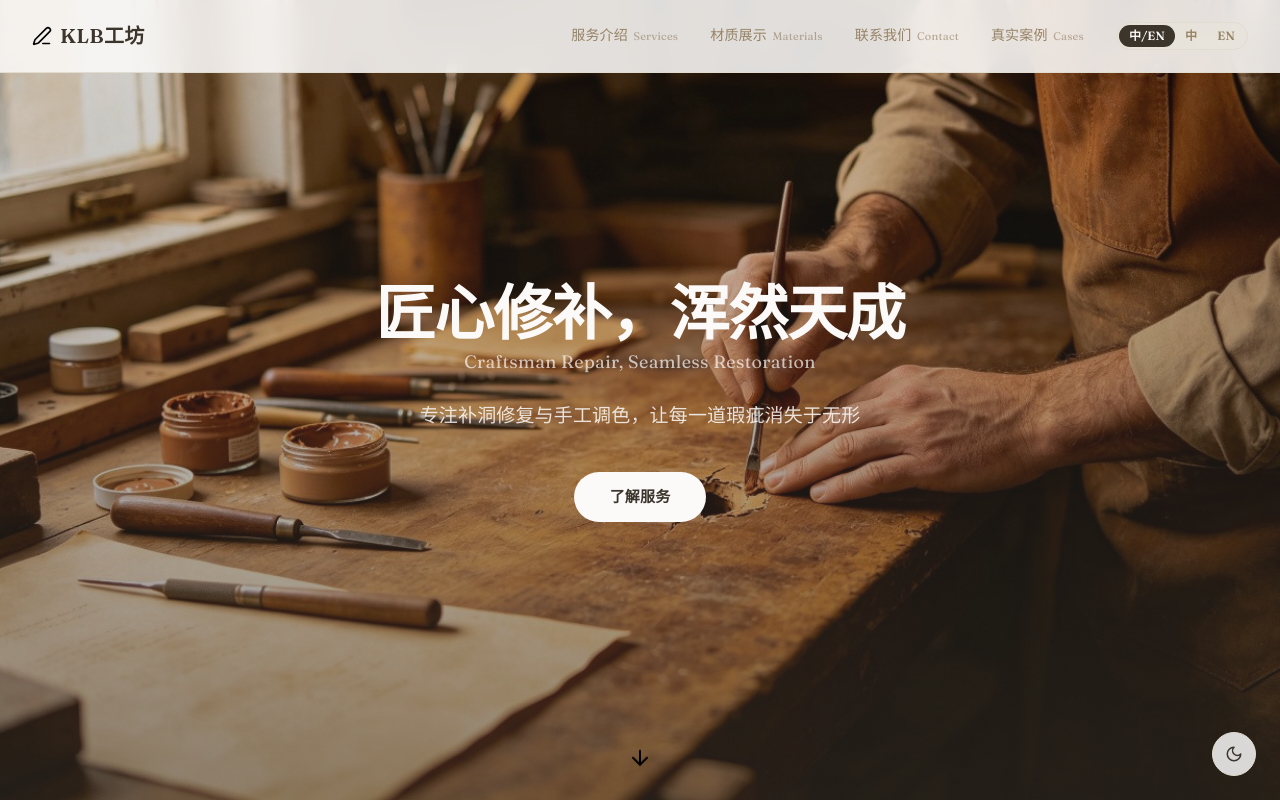
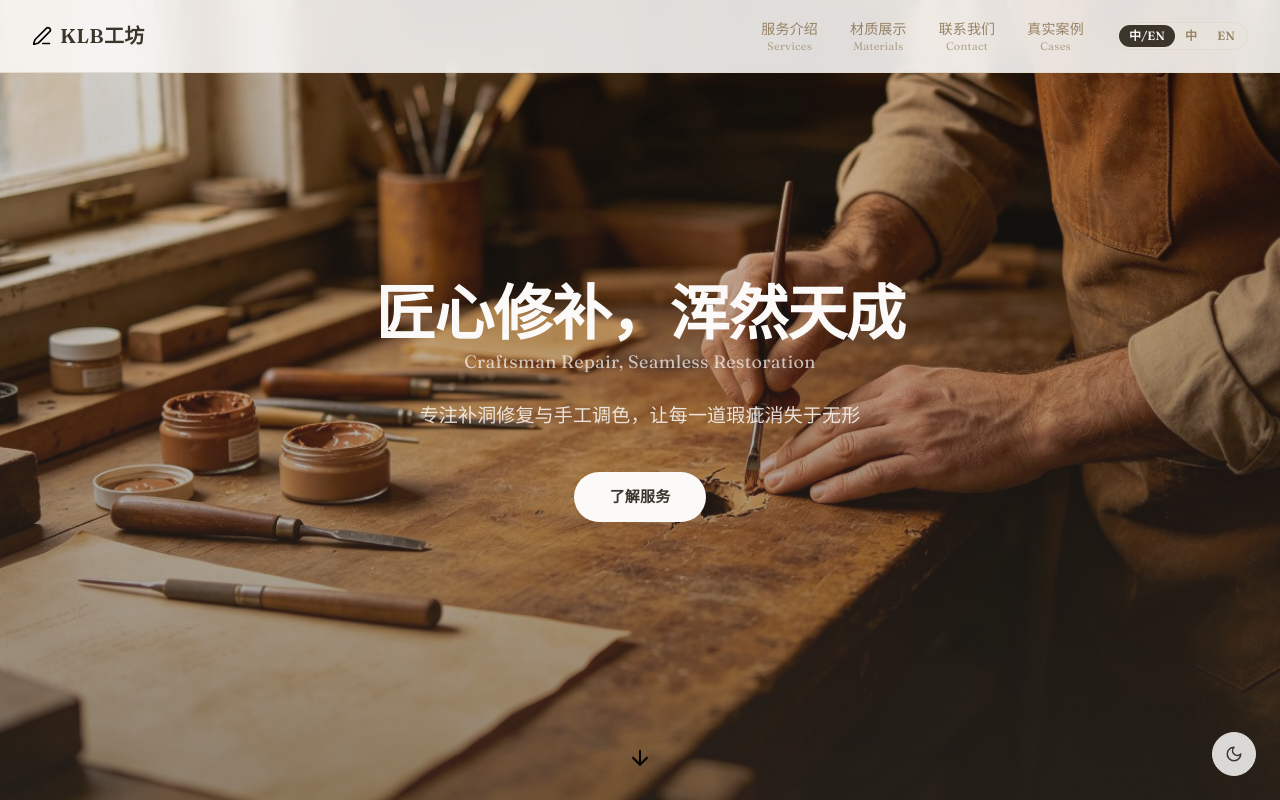
Before and after one commit to joelmz2801-code/jiangshan-workshop, a React (Vite) app: page / in a window 1280 px wide. Shown: the top 800 px of the page. Built offline with nearby package versions, Linux system fonts and the light colour scheme.

Commit message:
style: 导航链接中英文改为上下排列(中文上英文下)

```diff
--- a/src/components/Navbar.tsx
+++ b/src/components/Navbar.tsx
@@ -40,13 +40,13 @@ export default function Navbar() {
 
   const handleNavClick = () => setMobileOpen(false);
 
-  /** 渲染导航链接文本（双语模式中文主+英文小字） */
+  /** 渲染导航链接文本（双语模式中文上+英文下） */
   const renderNavLabel = (text: { zh: string; en: string }) => {
     if (mode === 'bi') {
       return (
-        <span style={{ display: 'inline-flex', alignItems: 'baseline', gap: '0.35rem' }}>
+        <span style={{ display: 'inline-flex', flexDirection: 'column', lineHeight: 1.2, alignItems: 'center' }}>
           <span>{text.zh}</span>
-          <span style={{ fontSize: '11px', opacity: 0.65, letterSpacing: '0.02em' }}>
+          <span style={{ fontSize: '11px', opacity: 0.65, letterSpacing: '0.02em', marginTop: '2px' }}>
             {text.en}
           </span>
         </span>
--- a/src/pages/Cases.tsx
+++ b/src/pages/Cases.tsx
@@ -72,9 +72,9 @@ export default function Cases() {
             <ArrowLeft size={18} />
             <span style={{ fontSize: '14px' }}>
               {mode === 'bi' ? (
-                <span style={{ display: 'inline-flex', alignItems: 'baseline', gap: '0.35rem' }}>
+                <span style={{ display: 'inline-flex', flexDirection: 'column', lineHeight: 1.2, alignItems: 'flex-start' }}>
                   <span>{casesPageText.backHome.zh}</span>
-                  <span style={{ fontSize: '11px', opacity: 0.65 }}>{casesPageText.backHome.en}</span>
+                  <span style={{ fontSize: '11px', opacity: 0.65, marginTop: '2px' }}>{casesPageText.backHome.en}</span>
                 </span>
               ) : (
                 t(casesPageText.backHome)
```
